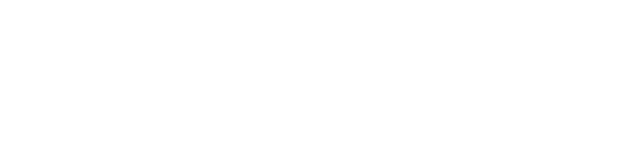
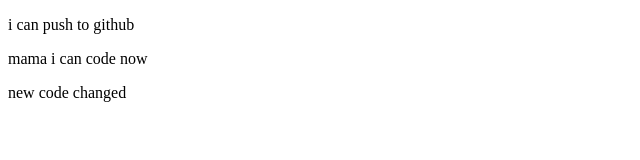
Before and after one commit to ShamimHasan3/my-first-repo, a plain HTML site: page index.html in a window 1280 px wide. Shown: the whole page, without its empty margins (0-640 px from the left). Drawn offline with Linux system fonts and the light colour scheme.

```diff
--- a/index.html
+++ b/index.html
@@ -7,6 +7,8 @@
     <title>my first github repo</title>
 </head>
 <body>
-
+    <P>i can push to github</P>
+    <p>mama i can code now</p>
+    <p>new code changed</p>
 </body>
 </html>
```
